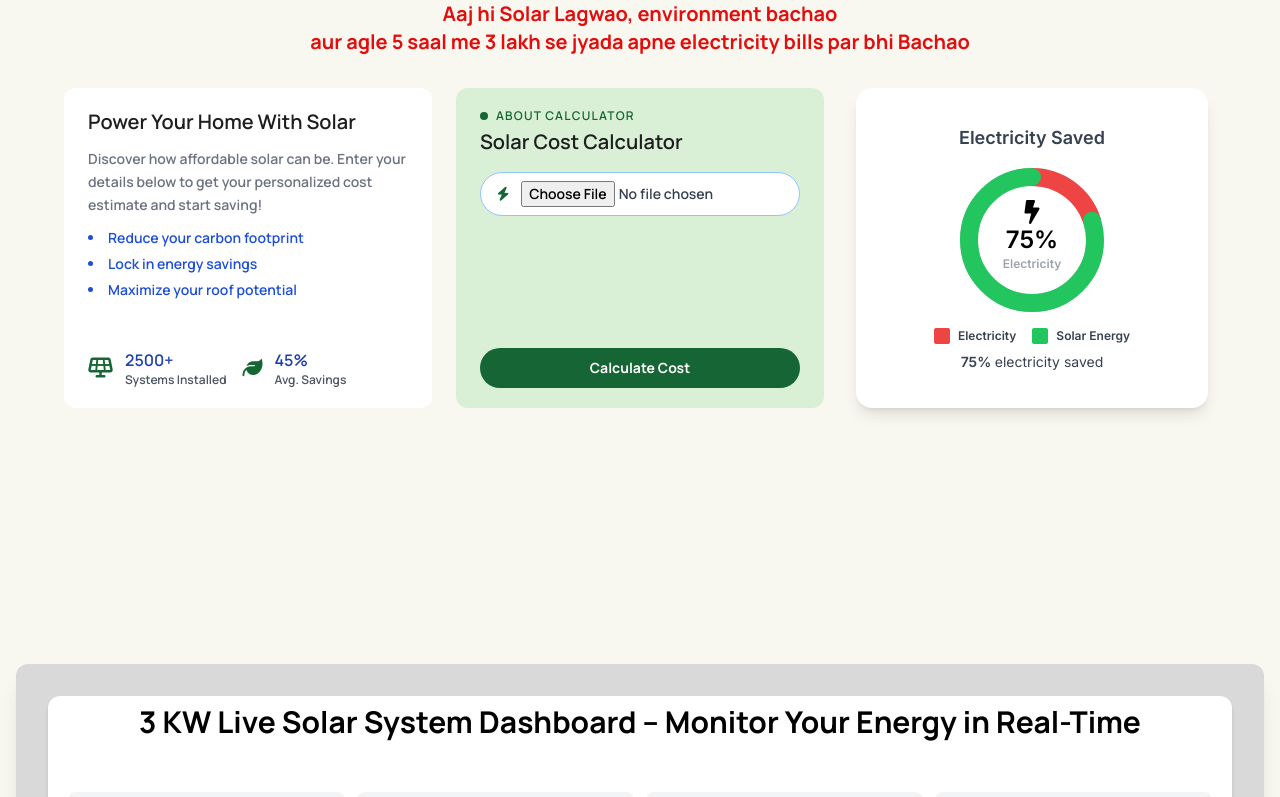
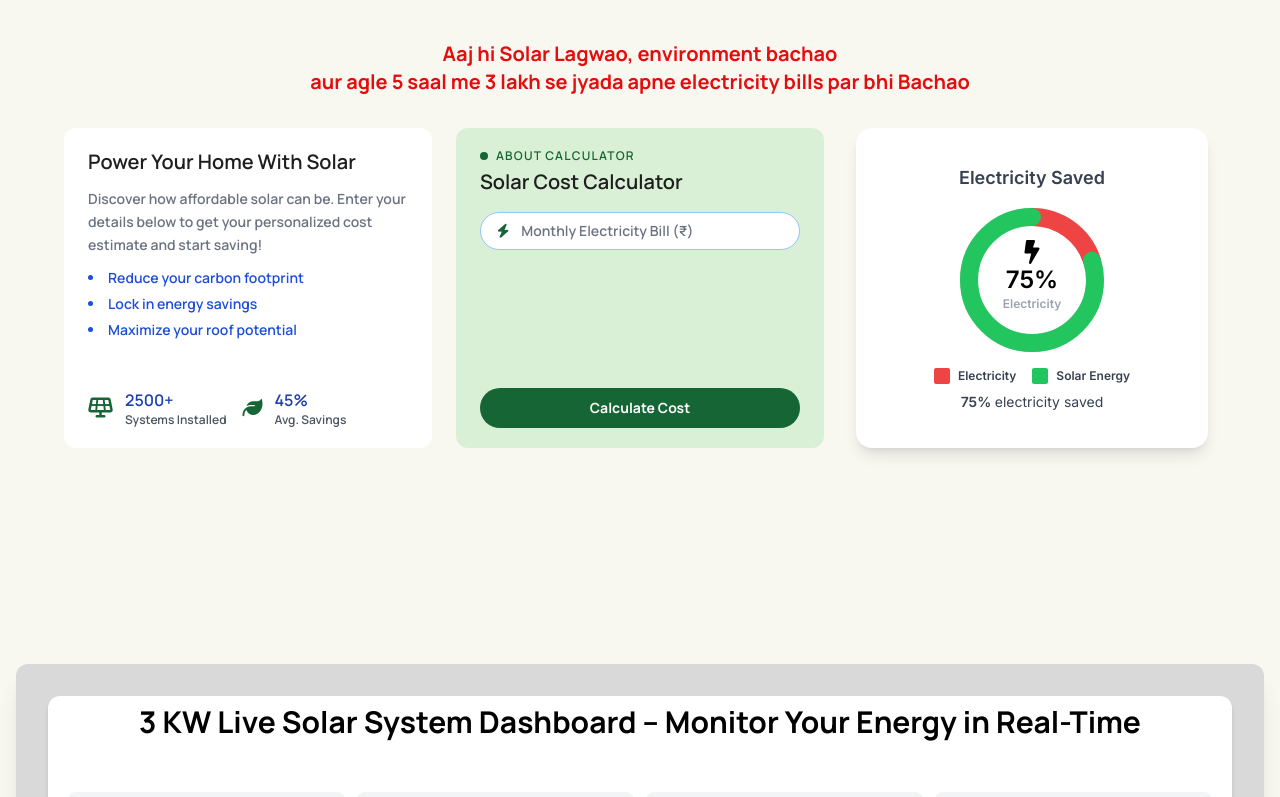
Before and after one commit to vanshika8484/Solar_web, a React (Vite) app: page / in a window 1280 px wide. Shown: the part 2300-3097 px from the top of the page. Built offline with nearby package versions, Linux system fonts and the light colour scheme; a web font is replaced by a local one.

Commit message:
Update SolarCostCalculator.jsx

```diff
--- a/src/components/SolarCostCalculator.jsx
+++ b/src/components/SolarCostCalculator.jsx
@@ -1,6 +1,8 @@
-import React from "react";
+import React, { useState } from "react";
 import { motion } from "framer-motion";
 import ElectricitySavedCard from "./ElectricitySavedCard";
+import { ToastContainer, toast } from "react-toastify";
+import 'react-toastify/dist/ReactToastify.css';
 
 // Animation Variants
 const containerVariants = {
@@ -18,6 +20,31 @@ const cardVariants = {
 };
 
 const SolarCostCalculator = () => {
+  const [monthlyBill, setMonthlyBill] = useState("");
+
+  const handleSubmit = async (e) => {
+    e.preventDefault();
+
+    try {
+      const response = await fetch("https://solar-6.onrender.com/api/submit", {
+        method: "POST",
+        headers: {
+          "Content-Type": "application/json",
+        },
+        body: JSON.stringify({ monthlyBill }),
+      });
+
+      if (response.ok) {
+        toast.success("Cost submitted successfully!");
+        setMonthlyBill(""); // Clear form
+      } else {
+        toast.error("Submission failed. Please try again.");
+      }
+    } catch (error) {
+      toast.error("Error connecting to server.");
+    }
+  };
+
   return (
     <motion.div
       className="bg-[#F8F7F0] min-h-screen GetFontSol px-4 md:px-10 lg:px-16 py-10"
@@ -26,15 +53,16 @@ const SolarCostCalculator = () => {
       viewport={{ once: true, amount: 0.3 }}
       variants={containerVariants}
     >
+      <ToastContainer position="top-right" autoClose={3000} />
       {/* Main Heading */}
       <motion.div className="text-center mb-8" variants={cardVariants}>
-        <h1 className="text-xl sm:text-2xl md:text-xl font-bold text-[#E50C0C] leading-snug max-w-5xl mx-auto">
+        <h1 className="text-xl sm:text-2xl md:text-xl font-bold text-[#E50C0C] leading-snug max-w-5xl mx-auto mt-10 2xl:mt-16">
           Aaj hi Solar Lagwao, environment bachao <br />
           aur agle 5 saal me 3 lakh se jyada apne electricity bills par bhi Bachao
         </h1>
       </motion.div>
 
-      {/* Cards Grid with Equal Heights */}
+      {/* Cards Grid */}
       <div className="grid grid-cols-1 sm:grid-cols-2 lg:grid-cols-3 gap-6 items-stretch">
         {/* Info Card */}
         <motion.section
@@ -78,26 +106,25 @@ const SolarCostCalculator = () => {
             <span>About Calculator</span>
           </p>
           <h3 className="text-xl font-semibold text-[#1e1e1e] mb-4">Solar Cost Calculator</h3>
-          <form className="space-y-3 text-sm text-gray-700 flex-1 flex flex-col justify-between">
+          <form
+            className="space-y-3 text-sm text-gray-700 flex-1 flex flex-col justify-between"
+            onSubmit={handleSubmit}
+          >
             <div className="space-y-3">
-              {[
-                { id: 'monthly-bill', icon: 'fas fa-bolt', placeholder: 'Monthly Electricity Bill (₹)' },
-
-              ].map(({ id, icon, placeholder }) => (
-                <div key={id}>
-                  <div className="flex items-center border border-blue-300 rounded-full px-4 py-2 bg-white hover:shadow-md transition">
-                    <i className={`${icon} text-green-800 mr-3`}></i>
-                    <input
-                      id={id}
-                      type="file"
-                      placeholder={placeholder}
-                      className="w-full outline-none text-gray-700 placeholder-gray-500 bg-transparent text-sm"
-                    />
-                  </div>
+              <div>
+                <div className="flex items-center border border-blue-300 rounded-full px-4 py-2 bg-white hover:shadow-md transition">
+                  <i className="fas fa-bolt text-green-800 mr-3"></i>
+                  <input
+                    id="monthly-bill"
+                    type="number"
+                    placeholder="Monthly Electricity Bill (₹)"
+                    value={monthlyBill}
+                    onChange={(e) => setMonthlyBill(e.target.value)}
+                    className="w-full outline-none text-gray-700 placeholder-gray-500 bg-transparent text-sm"
+                    required
+                  />
                 </div>
-              ))}
-
-
+              </div>
             </div>
             <motion.button
               type="submit"
@@ -115,7 +142,7 @@ const SolarCostCalculator = () => {
           className="flex justify-center items-center h-full"
           variants={cardVariants}
         >
-          <div className=" h-full flex ">
+          <div className="h-full flex">
             <ElectricitySavedCard />
           </div>
         </motion.section>
```
